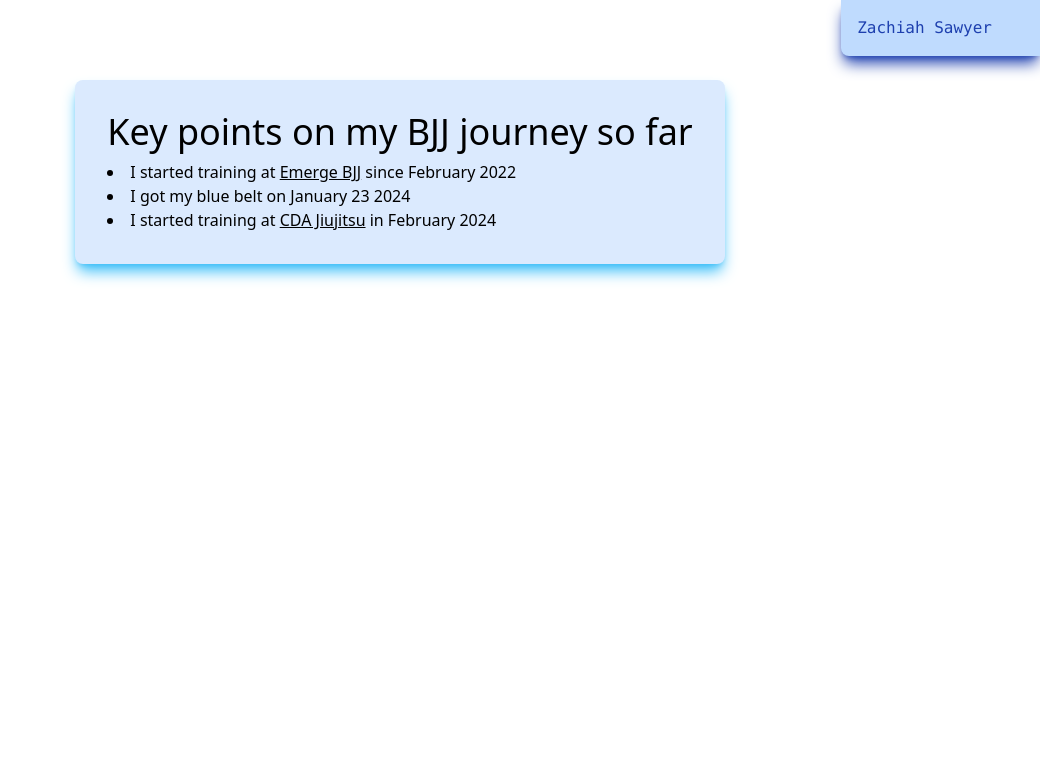
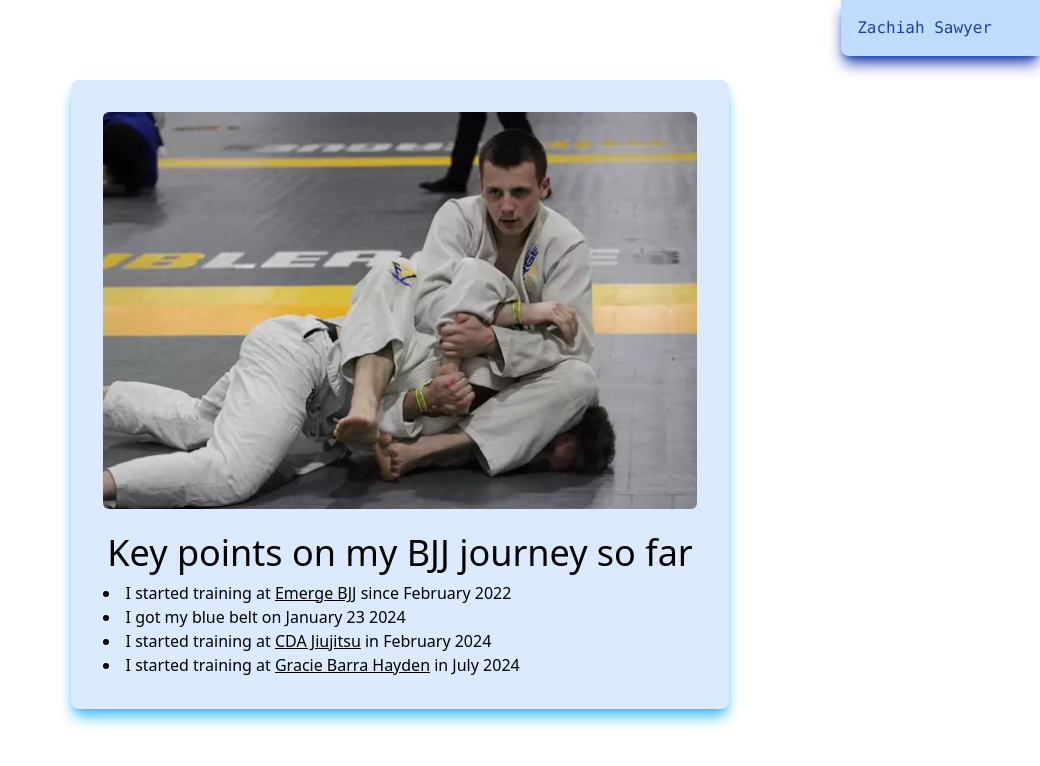
Before and after one commit to Zachiah/personal-site, a SvelteKit app: page /skills/bjj in a window 1280 px wide. Shown: the top 766 px of the page, without its empty margins (240-1280 px from the left). Built offline with nearby package versions, Linux system fonts and the light colour scheme.

Commit message:
update bjj page

```diff
--- a/src/lib/components/Content.svelte
+++ b/src/lib/components/Content.svelte
@@ -5,6 +5,9 @@
 <style lang="postcss">
 	div :global(h1) {
 		@apply mb-2 text-center text-4xl;
+	}
+	div :global(h1:not(:first-child)) {
+		@apply mt-6;
 	}
 
 	div :global(h2:not(:first-child)) {
@@ -33,4 +36,8 @@
 	div :global(.spaced li) {
 		@apply mb-4;
 	}
+
+	div :global(img) {
+		@apply rounded-md;
+	}
 </style>
--- a/src/routes/skills/bjj/+page.svelte
+++ b/src/routes/skills/bjj/+page.svelte
@@ -10,6 +10,7 @@
 />
 
 <SimplePageWrapper>
+	<img src="/bjj.webp" alt="Me at a tournament" />
 	<h1>Key points on my BJJ journey so far</h1>
 	<ul>
 		<li>
@@ -21,5 +22,9 @@
 		<li>
 			I started training at <a href="https://cdajiujitsu.com/">CDA Jiujitsu</a> in February 2024
 		</li>
+
+		<li>
+			I started training at <a href="https://graciebarra.com/hayden-id/">Gracie Barra Hayden</a> in July 2024
+		</li>
 	</ul>
 </SimplePageWrapper>
```
Also changed, not shown: static/bjj.webp (added).
